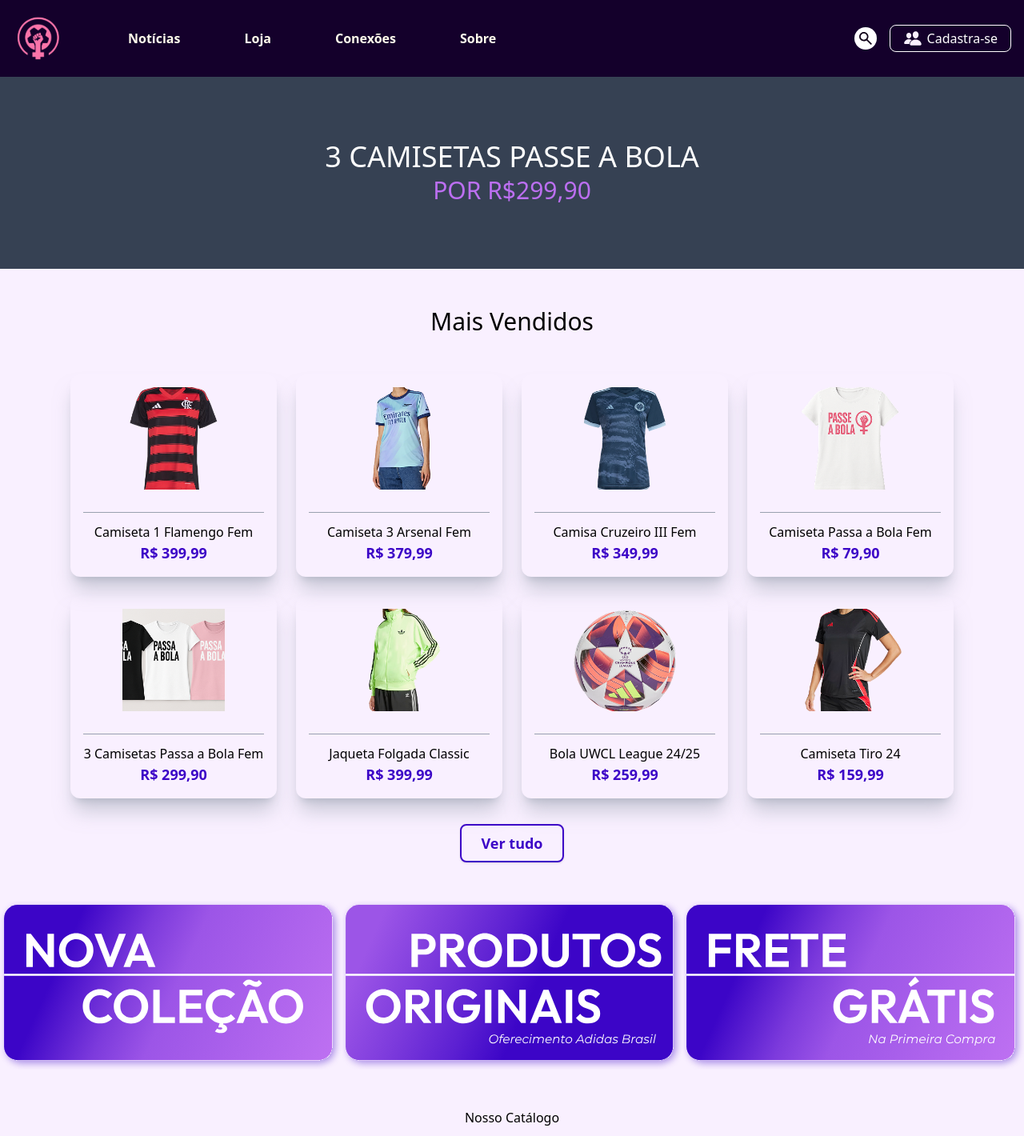
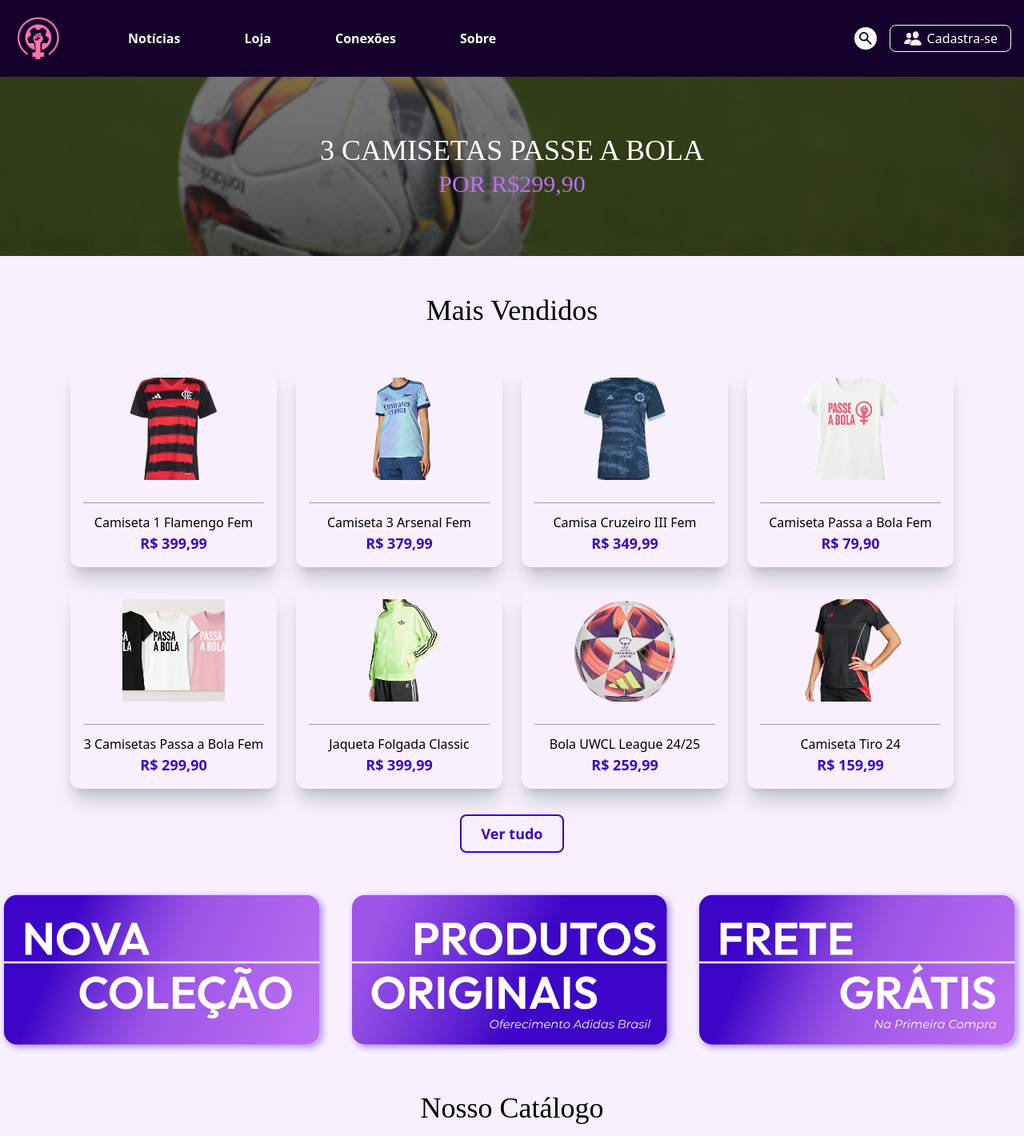
Before and after one commit to syinapse/PassaBola-website, a React (Vite) app: page /loja in a window 1280 px wide. Shown: the top 1420 px of the page at 80% size. Built offline with nearby package versions, Linux system fonts and the light colour scheme.

Commit message:
feat: fim de loja

```diff
--- a/src/pages/Loja.jsx
+++ b/src/pages/Loja.jsx
@@ -19,17 +19,23 @@
 import camisetaCard from '../assets/cards/camisetaCard.svg'
 import jaquetaCard from '../assets/cards/jaquetaCard.svg'
 
+
+import bannerBola from '../assets/banners/bannerBola.png'
+
 export const Loja = () => {
   return (
     <div className='overflow-x-hidden'>
         <Header1/>
-<section className="bg-gray-700 flex flex-col gap-1 justify-center items-center text-center py-20">
-    <h2 className='text-4xl text-white'>3 CAMISETAS PASSE A BOLA</h2>
-    <p className='text-3xl text-primary-2'>POR R$299,90</p>
+<section className="flex flex-col gap-1 justify-center items-center text-center py-18  bg-cover bg-center bg-no-repeat"
+ style={{ backgroundImage: `url(${bannerBola})` }}>
+
+    <h2 className='text-4xl text-white font-quando'>3 CAMISETAS PASSE A BOLA</h2>
+    <p className='text-3xl text-primary-2 font-quando'>POR R$299,90</p>
 </section>
 <div className="flex flex-col items-center gap-4 justify-center py-12 bg-background">
 
-  <h2 className="text-3xl mb-8">Mais Vendidos</h2>
+  <h2 className="text-4xl font-quando mb-8">Mais Vendidos</h2>
+
 
 
   <section className="w-full max-w-6xl px-6">
@@ -55,19 +61,19 @@
       </button>
     </div>
   </section>
-  <section className='flex py-8 w-full justify-around items-center'>
-    <button><img src={novaColecao} alt="nova colecao" /></button>
-    <button><img src={produtosOriginais} alt="produtos originais" /></button>
-    <button><img src={freteGratis} alt="frete grátis" /></button>
-    <button></button>
+  <section className='flex py-8 w-full justify-around items-center gap-6'>
+    <button className='cursor-pointer'><img src={novaColecao} alt="nova colecao" /></button>
+    <button className='cursor-pointer'><img src={produtosOriginais} alt="produtos originais" /></button>
+    <button className='cursor-pointer'><img src={freteGratis} alt="frete grátis" /></button>
 
 
   </section>
-  <h2>Nosso Catálogo</h2>
-  <section className='flex justify-around w-full'>
-    <h2>CARD</h2>
-    <h2>CARD</h2>
-    <h2>CARD</h2>
+  <h2 className='font-quando text-4xl'>Nosso Catálogo</h2>
+  <section className='flex justify-around w-full gap-6'>
+    <button className='cursor-pointer'><img src={camisetaCard} alt="frete grátis" /></button>
+    <button className='cursor-pointer'><img src={jaquetaCard} alt="frete grátis" /></button>
+    <button className='cursor-pointer'><img src={acessorioCard} alt="frete grátis" /></button>
+
   </section>
 </div>
 <Footer/>
```
Also changed, not shown: src/assets/banners/bannerBola.png (added).
